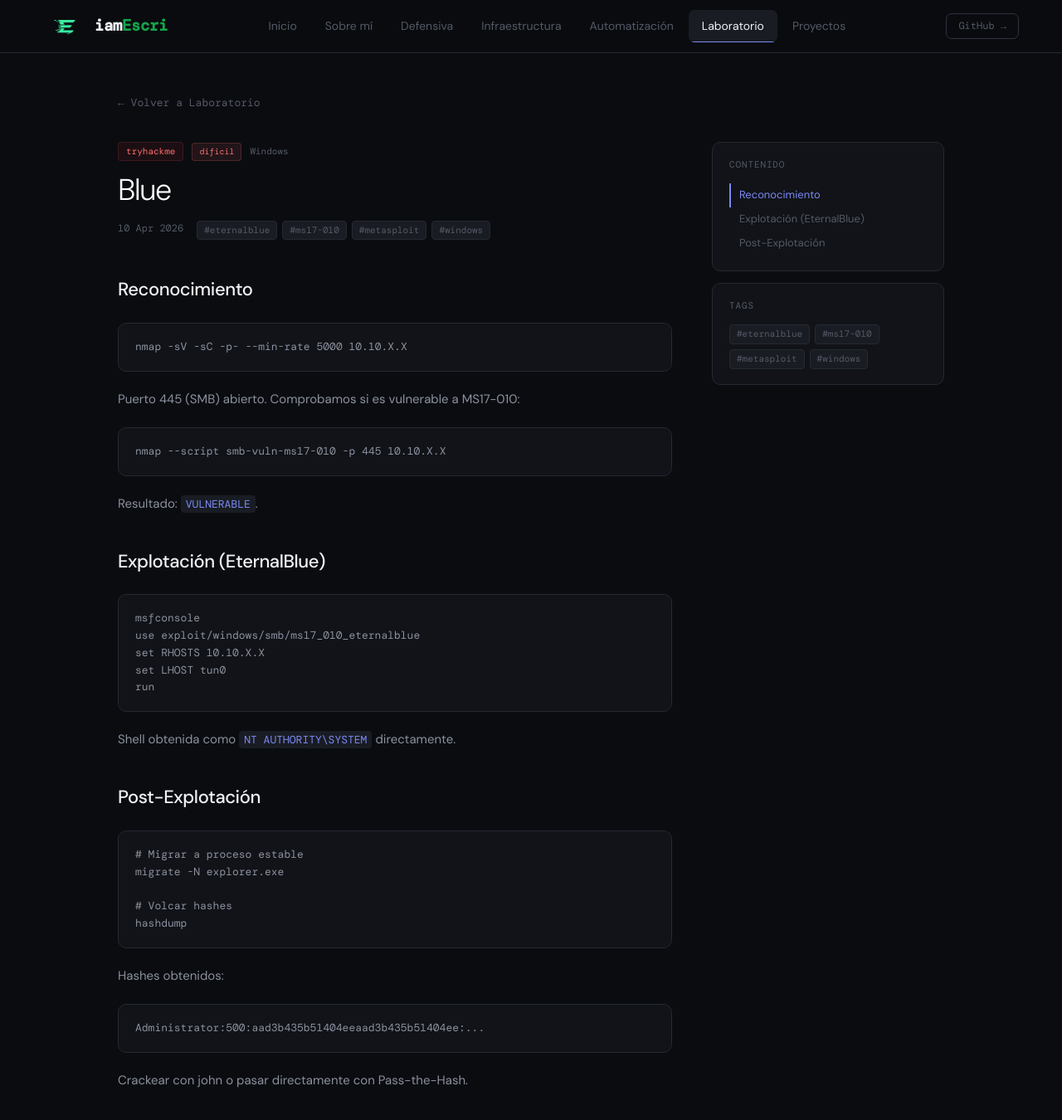
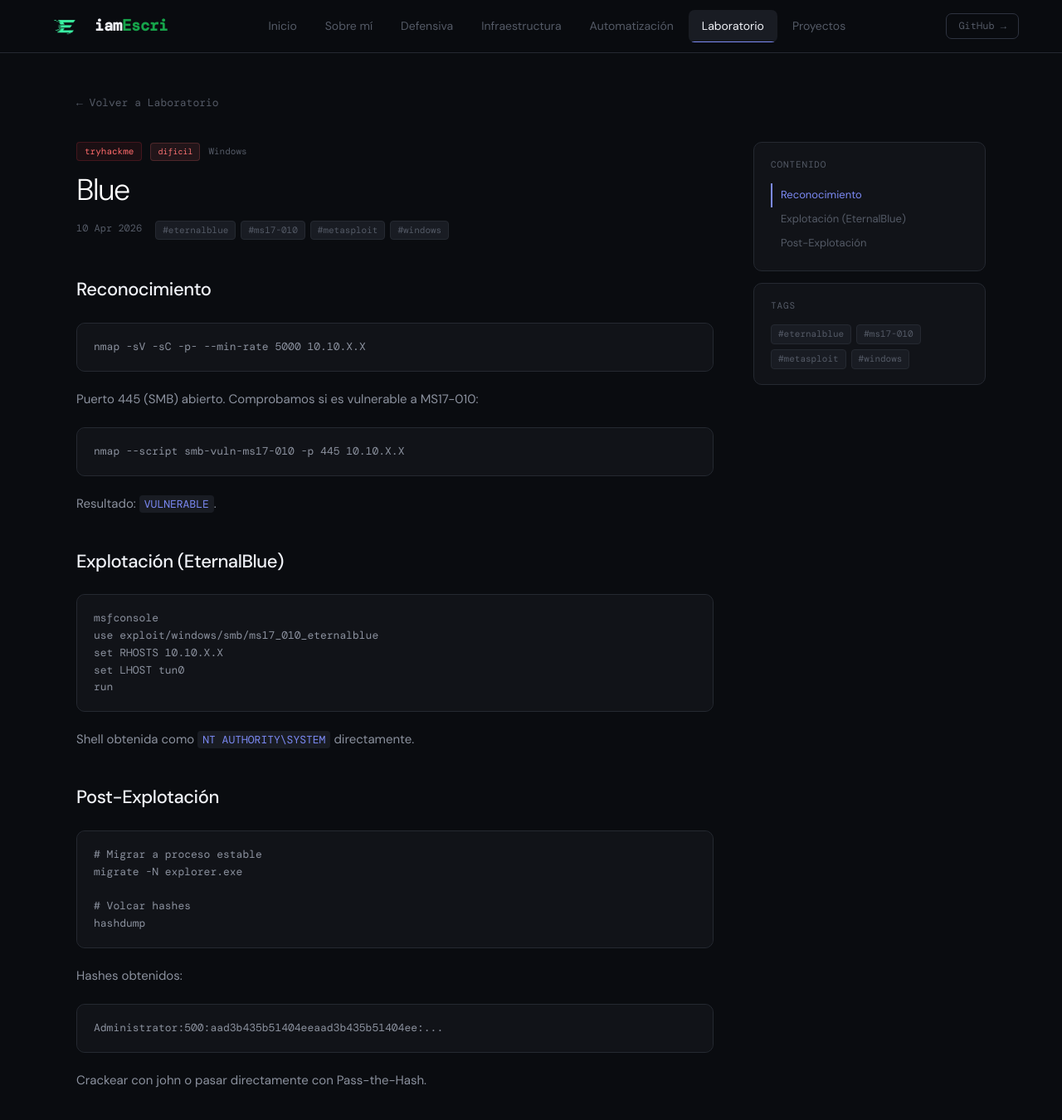
Before and after one commit to iamEscri/iamescri.github.io, a Jekyll site: the page built from _posts/writeups/2026-04-10-tryhackme-blue.md, in a window 1280 px wide and 1380 px high. Shown: the top 1350 px of the window at 83% size. Built offline with Jekyll 4.4.1, drawn with Linux system fonts in a browser that asks for light colours.

Commit message:
Update main.css

```diff
--- a/assets/css/main.css
+++ b/assets/css/main.css
@@ -1228,7 +1228,7 @@ img { max-width: 100%; }
 
 /* ===== CONTENT AREA (subpages) ===== */
 body.is-subpage .main-wrap { padding-top: var(--nav-h); }
-body.is-subpage .content { padding: 48px 52px; max-width: 1100px; margin: 0 auto; }
+body.is-subpage .content { padding: 48px 52px; max-width: 1200px; margin: 0 auto; }
 
 /* ===== RECENT SIDEBAR ITEMS ===== */
 .recent-item {
```
